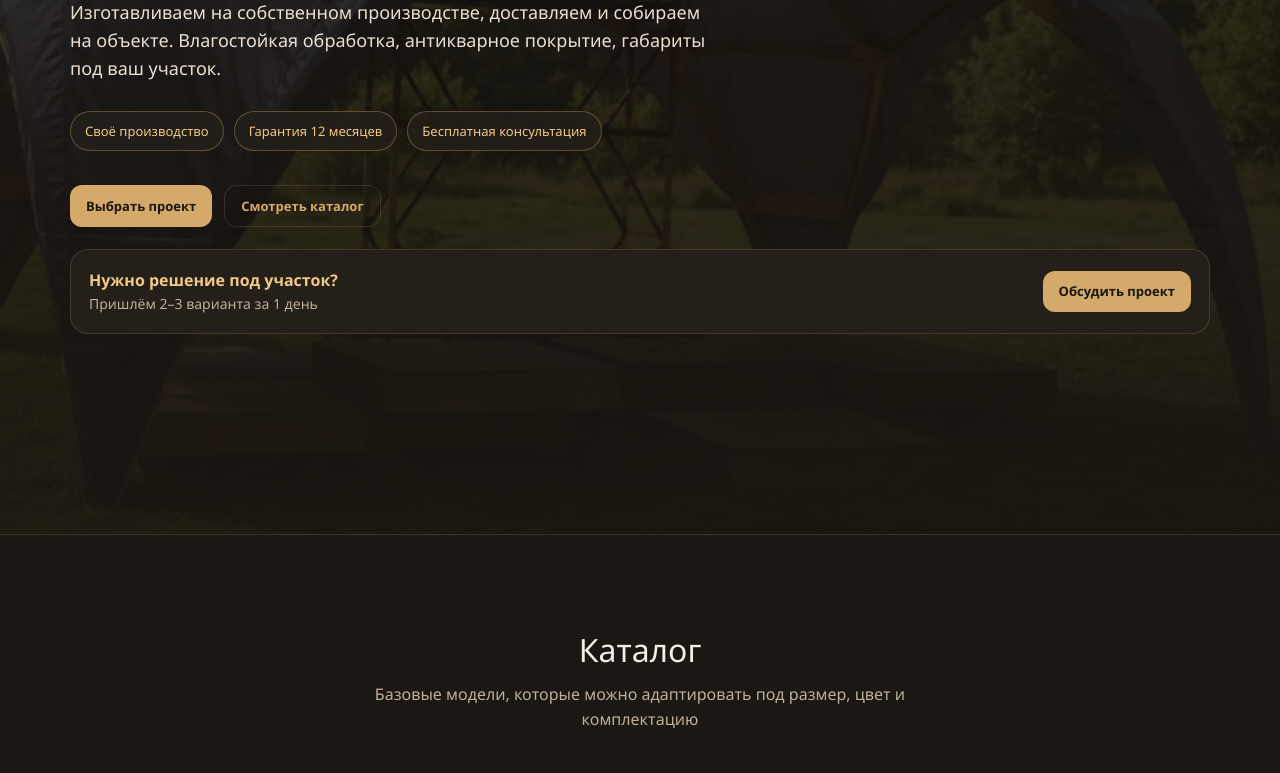
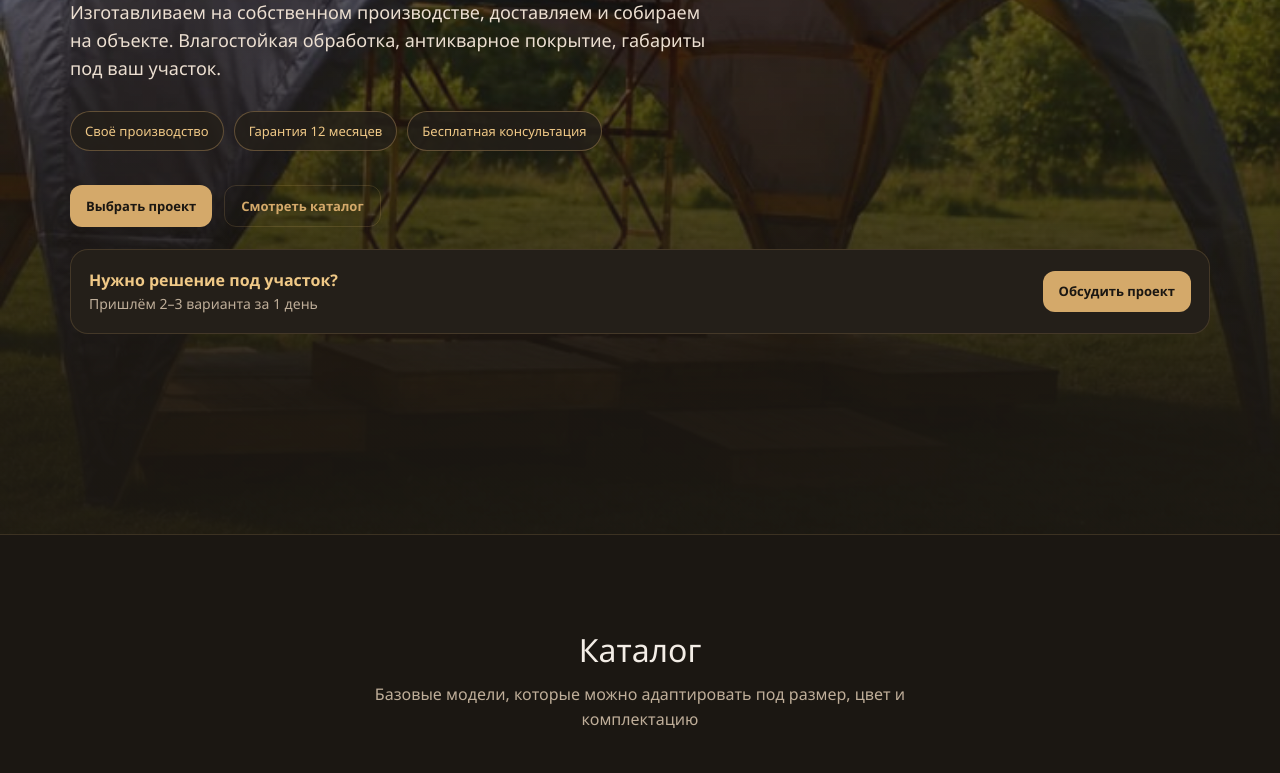
Before and after one commit to Ilyamih86/fanerdom, a website: page index.html in a window 1280 px wide. Shown: the part 534-1307 px from the top of the page. Drawn offline with Linux system fonts and the light colour scheme.

Commit message:
hero: increase contrast for dome background

```diff
--- a/index.html
+++ b/index.html
@@ -44,7 +44,7 @@
     background-image: url('/images/dome-hero.jpg');
     background-size: cover;
     background-position: center;
-    filter: brightness(0.55) saturate(0.9);
+    filter: brightness(1.35) saturate(1.25);
     transform: translateZ(0);
     will-change: transform;
     animation: heroFadeIn 1.4s ease-out;
@@ -53,7 +53,7 @@
     content: '';
     position: absolute;
     inset: 0;
-    background: linear-gradient(180deg, rgba(27,23,18,0.25), rgba(27,23,18,0.85) 85%);
+    background: linear-gradient(180deg, rgba(3,3,3,0.15), rgba(27,23,18,0.95) 88%);
     pointer-events: none;
   }
   .hero .container {
```
